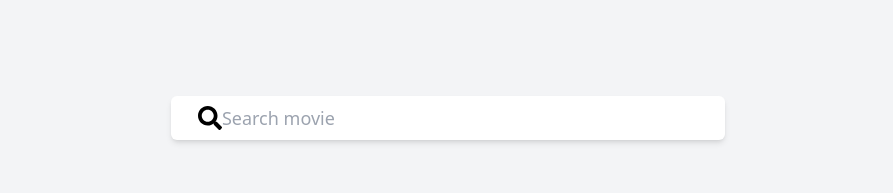
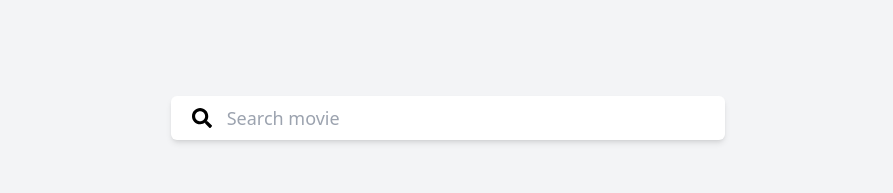
Before and after one commit to Halim-Shams/movie_app, a React (Create React App) app: page / in a window 1280 px wide. Shown: the top 193 px of the page, without its empty margins (192-1085 px from the left). Built offline with nearby package versions, Linux system fonts and the light colour scheme.

Commit message:
fix: space and icon size issue

```diff
--- a/src/Components/Search.jsx
+++ b/src/Components/Search.jsx
@@ -6,7 +6,7 @@ function Search() {
 	return (
 		<div className='flex items-center justify-center w-full'>
 			<div className='bg-white flex items-center justify-end shadow-md px-1.5 w-8/12 h-11 rounded-md'>
-			<div>
+			<div style={{"padding": "15px", "fontSize": "20px"}}>
 			<FaSearch / >
 			</div>
 				<input
```
